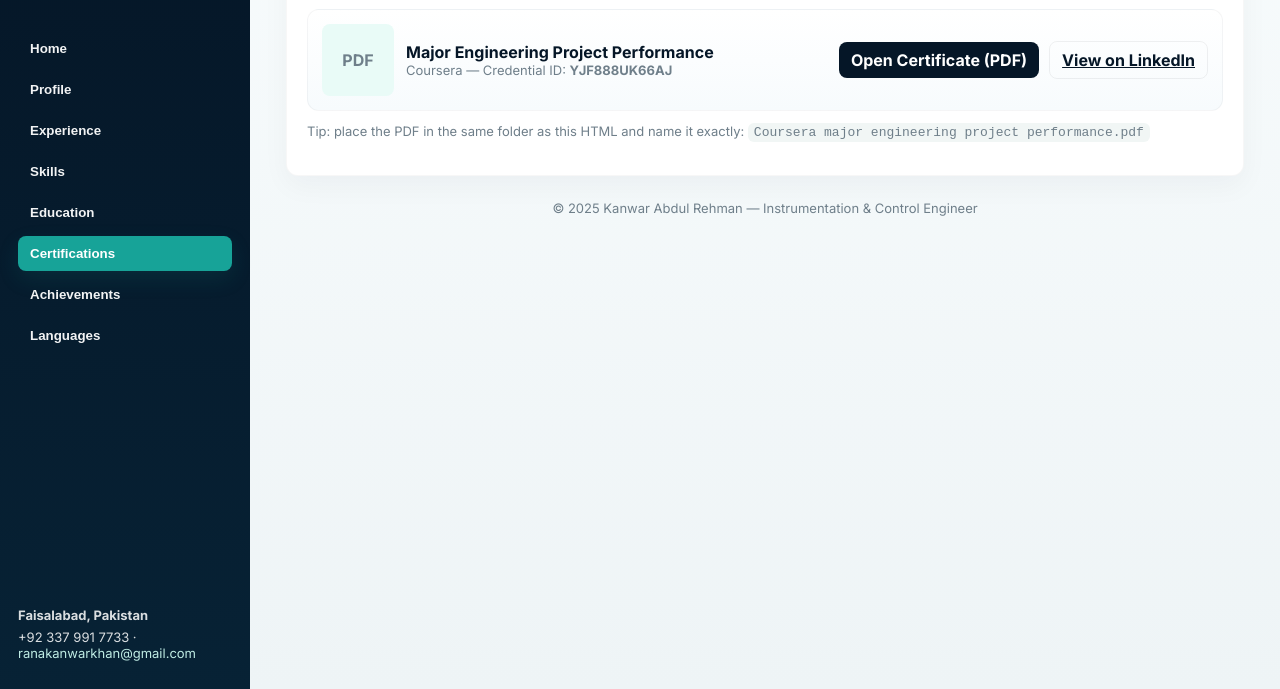
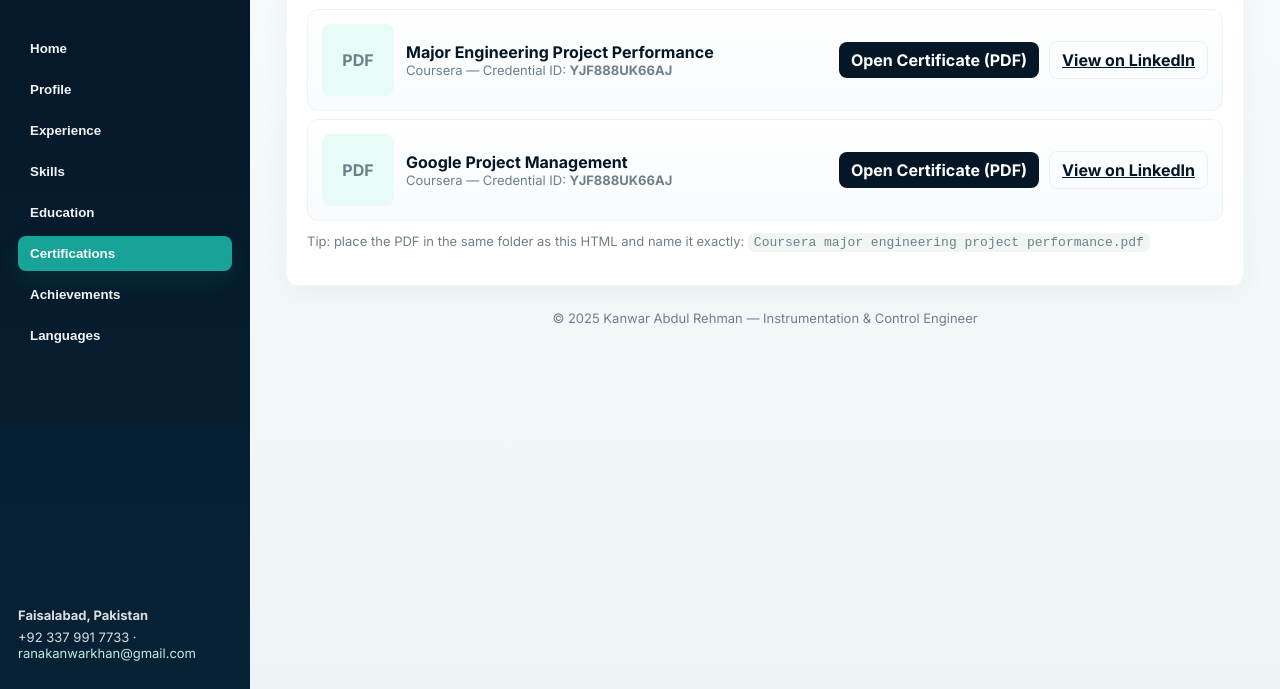
Before and after one commit to RanaKanwarKhan/RanaKanwarKhan.github.io, a plain HTML site: page index.html in a window 1280 px wide. Both pictures are taken after a click on the button "Certifications". Shown: the part 111-800 px from the top of the page. Drawn offline with Linux system fonts and the light colour scheme.

Commit message:
Update index.html

```diff
--- a/index.html
+++ b/index.html
@@ -308,7 +308,21 @@
           <a class="outline-btn" href="https://www.linkedin.com/in/kanwar-abdul-rehman-b5330b253/details/certifications/" target="_blank" rel="noopener">View on LinkedIn</a>
         </div>
       </div>
+      <div class="cert-card" style="margin-top:8px;">
+        <div class="cert-left">
+          <div class="cert-thumb">PDF</div>
+          <div class="cert-info">
+            <div class="title">Google Project Management</div>
+            <div class="sub">Coursera — Credential ID: <strong>YJF888UK66AJ</strong></div>
+          </div>
+        </div>
 
+        <div class="cert-actions">
+          <!-- Local PDF link: must match file name in same folder -->
+          <a class="link-btn" href="Coursera project management.pdf" target="_blank" rel="noopener">Open Certificate (PDF)</a>
+          <a class="outline-btn" href="https://www.linkedin.com/in/kanwar-abdul-rehman-b5330b253/details/certifications/" target="_blank" rel="noopener">View on LinkedIn</a>
+        </div>
+      </div>
       <p style="margin-top:12px; color:var(--muted); font-size:13px">
         Tip: place the PDF in the same folder as this HTML and name it exactly:
         <code style="background:#f1f6f5;padding:2px 6px;border-radius:6px;display:inline-block">Coursera major engineering project performance.pdf</code>
```
